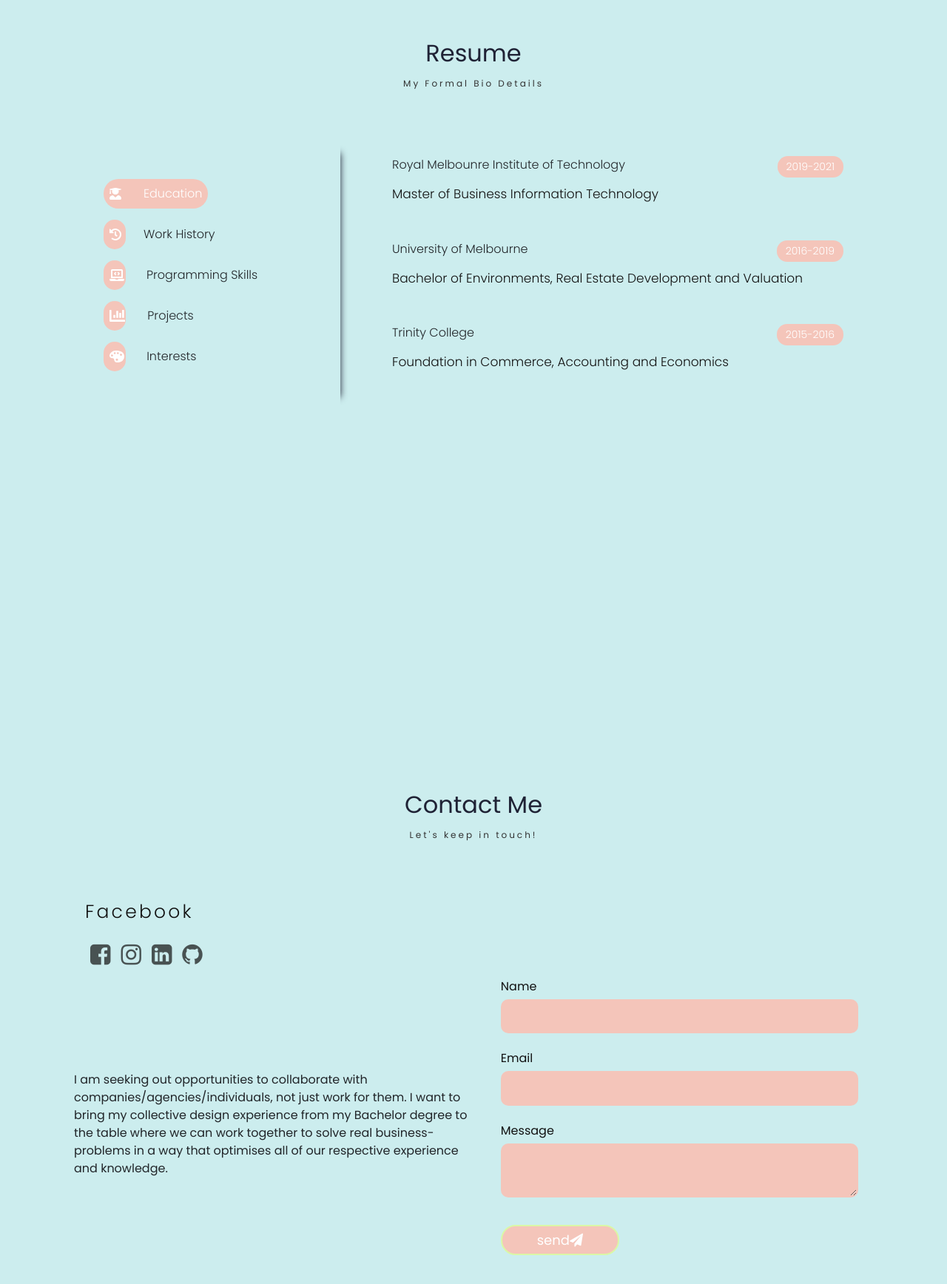
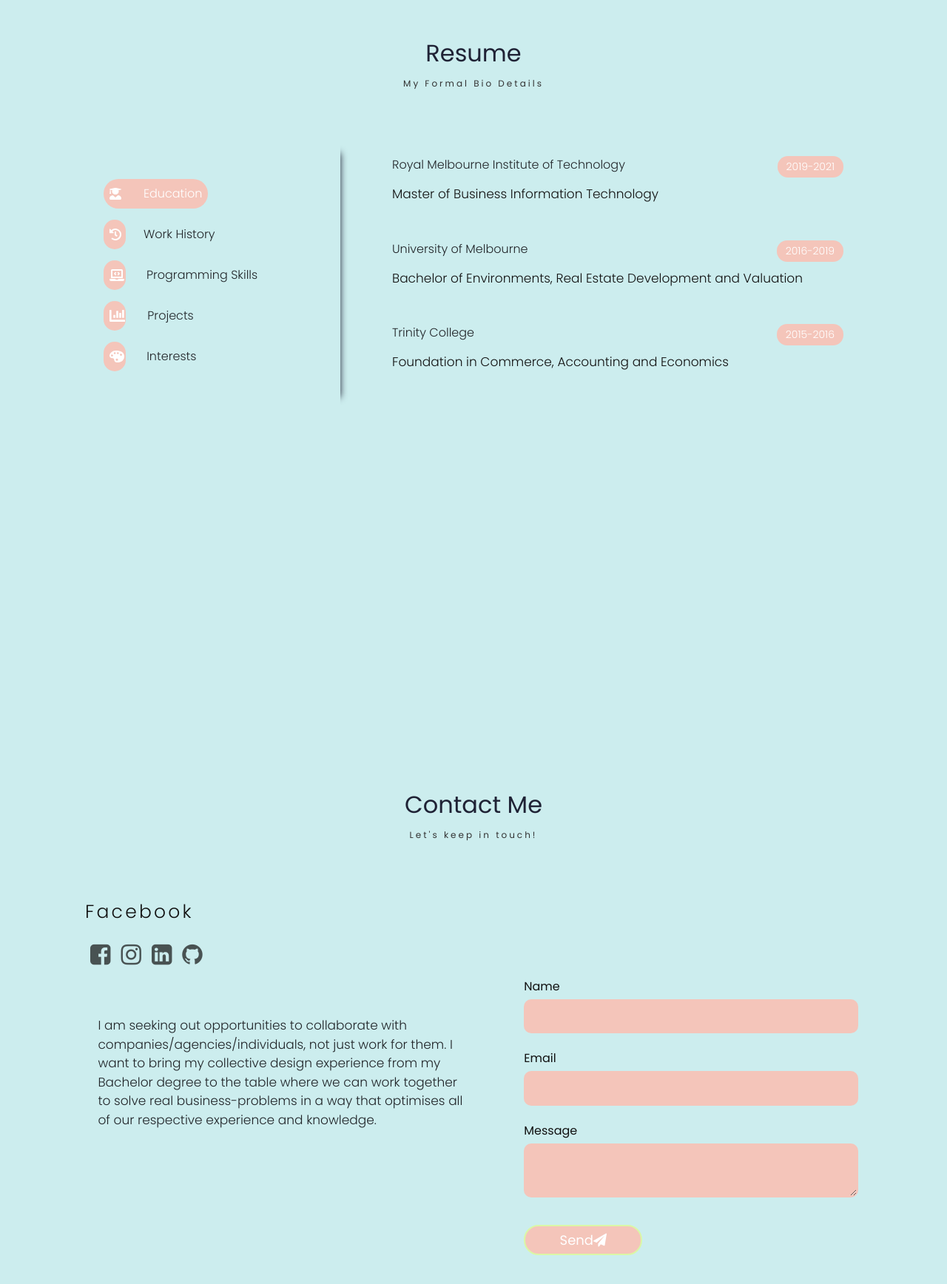
Before and after one commit to bunnyvy/portfoliowebsite, a React (Create React App) app in the folder client/: page / in a window 1280 px wide. Shown: the part 2283-4019 px from the top of the page at 74% size. Built offline with nearby package versions, Linux system fonts and the light colour scheme; a web font is replaced by a local one.

Commit message:
fixed on css styling for resume and contact

```diff
--- a/client/src/PortfolioContainer/ContactMe/ContactMe.css
+++ b/client/src/PortfolioContainer/ContactMe/ContactMe.css
@@ -24,7 +24,11 @@
 }
 .back-form .img-back{
     width: 100%;
-    margin-bottom: 20px;
+    margin: inherit;
+    margin-right: 5%;
+    margin-left: 3%;
+    font-family: 'Poppins Light';
+    font-size: 17px;
 }
 
 .back-form .img-back img {
--- a/client/src/PortfolioContainer/ContactMe/ContactMe.js
+++ b/client/src/PortfolioContainer/ContactMe/ContactMe.js
@@ -83,13 +83,13 @@ export default function ContactMe(props) {
                     "Reach me out on Socials",
                     3000,
                     "Facebook",
-                    1500,
+                    3000,
                     "Instagram",
-                    1500,
+                    3000,
                     "LinkedIn",
-                    1500,
+                    3000,
                     "GitHub",
-                    1500,
+                    3000,
                   ]}
                 />
               </h2>
@@ -132,7 +132,7 @@ export default function ContactMe(props) {
 
                   <div className="send-btn">
                       <button type="submit">
-                          send
+                          Send
                           <i className='fa fa-paper-plane'/>
                           {bool?(<b className='load'>
                               <img src={load1} alt='image not responding'/>
--- a/client/src/PortfolioContainer/Resume/Resume.css
+++ b/client/src/PortfolioContainer/Resume/Resume.css
@@ -72,6 +72,10 @@
     color: white;
     width: 100%;
 }
+.experience-description{
+    font-size: 15px;
+}
+
 .resume-screen-container{
     display: flex;
     flex-direction: column;
--- a/client/src/PortfolioContainer/Resume/Resume.js
+++ b/client/src/PortfolioContainer/Resume/Resume.js
@@ -101,7 +101,7 @@ const Resume = (props) => {
   const resumeDetails = [
     <div className="resume-screen-container" key="education">
       <ResumeHeading
-        heading={"Royal Melbounre Institute of Technology"}
+        heading={"Royal Melbourne Institute of Technology"}
         subHeading={"Master of Business Information Technology"}
         fromDate={"2019"}
         toDate={"2021"}
--- a/package.json
+++ b/package.json
@@ -29,9 +29,9 @@
     "nodemon": "^2.0.14"
   },
   "keywords": [],
-  "description": "",
-
   "engines": {
     "node": "14.x"
-  }
+  },
+  "devDependencies": {},
+  "description": ""
 }
```
Also changed, not shown: 11 other files (tests, documents, lock files or other folders).
